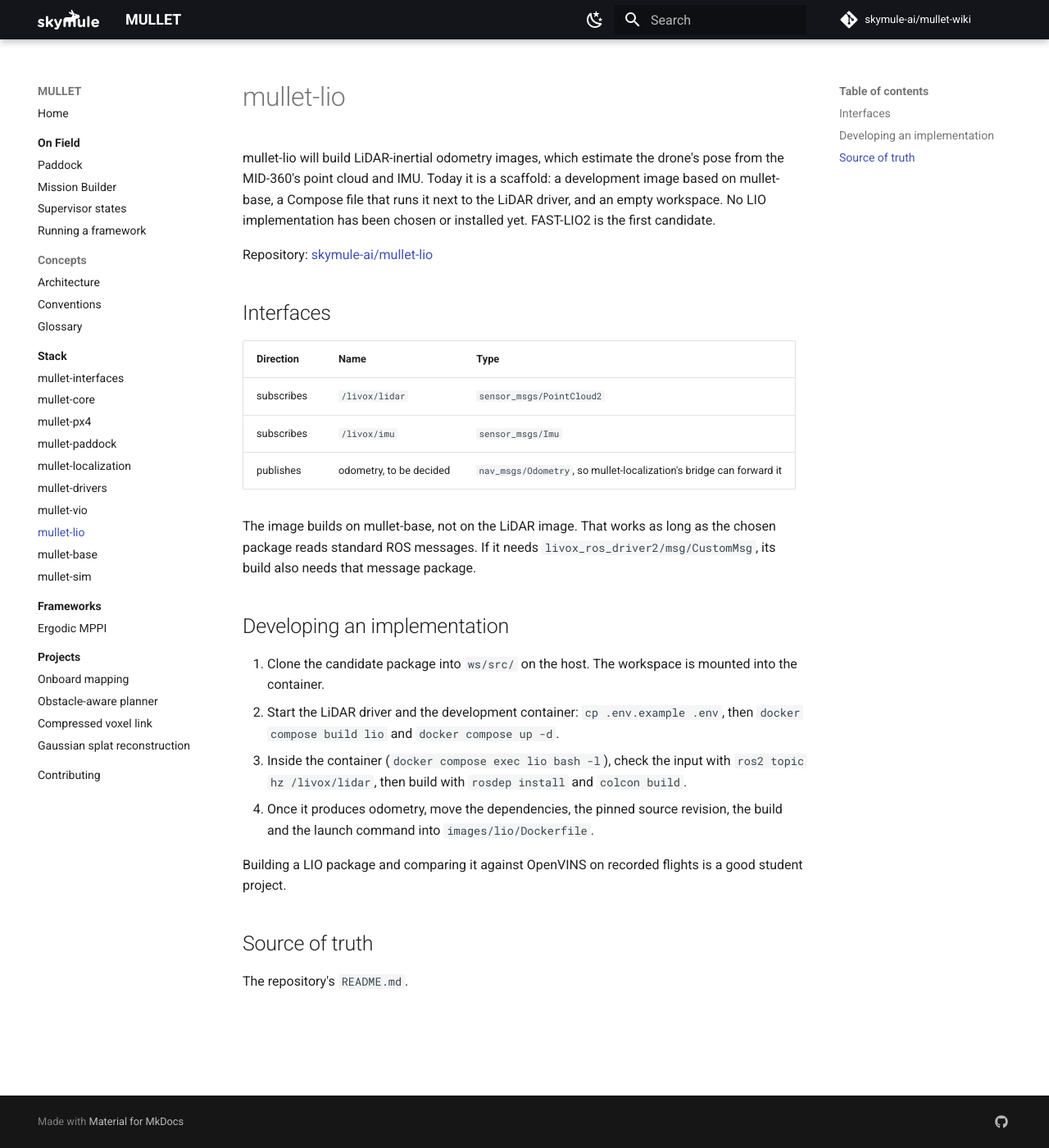
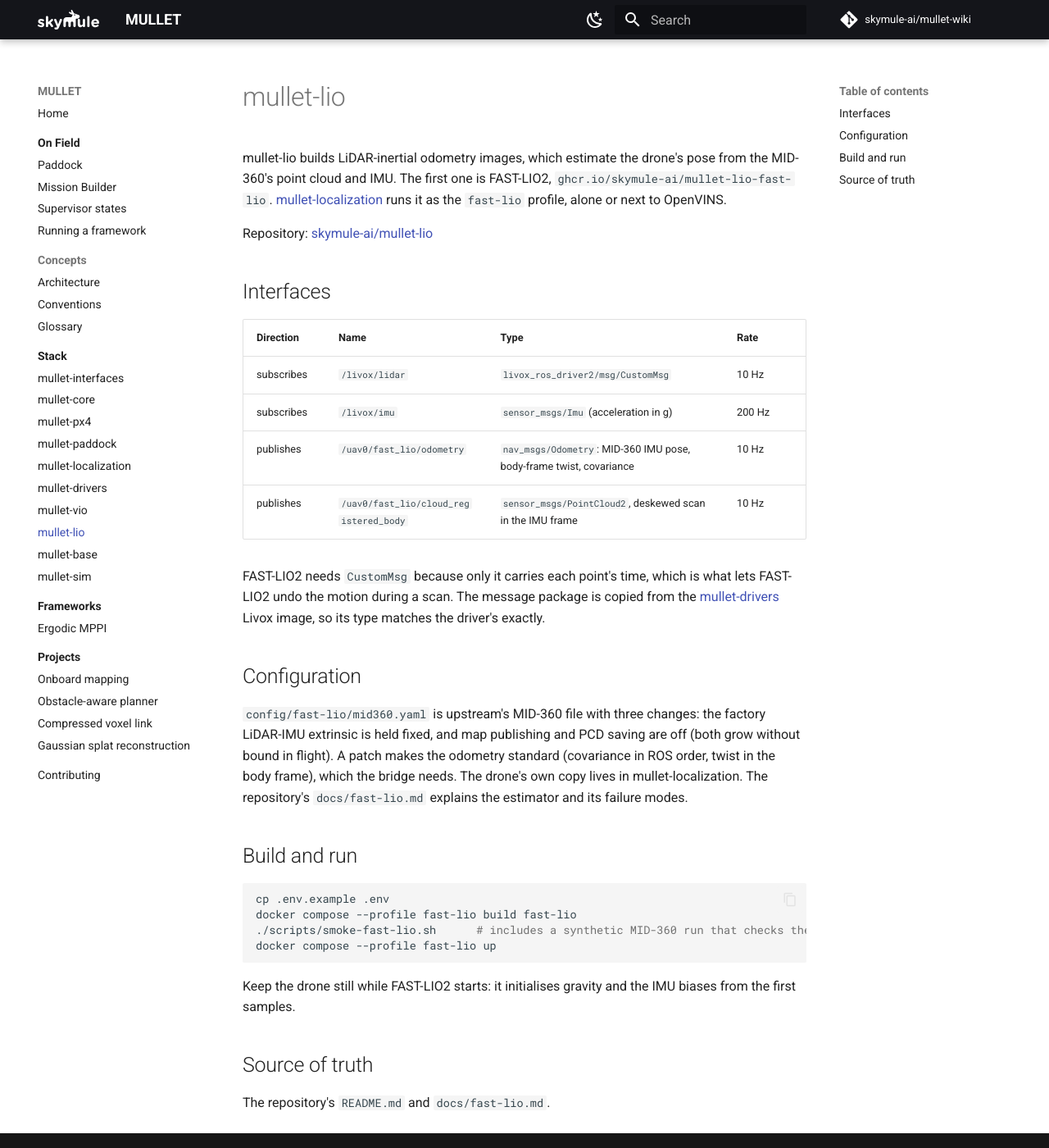
Before and after one commit to skymule-ai/mullet-wiki, an MkDocs documentation site: the page built from docs/stack/lio.md, in a window 1280 px wide and 1400 px high. Shown: the whole window at 82% size. Built offline with MkDocs 1.6.1 and Material for MkDocs 9.7.7, drawn with Linux system fonts in a browser that asks for light colours; comment, search, counter and statistics services are not loaded.

Commit message:
mullet-lio is FAST-LIO2; Livox CustomMsg and PTP; both estimators in mullet-localization

````diff
--- a/docs/stack/lio.md
+++ b/docs/stack/lio.md
@@ -1,28 +1,35 @@
 # mullet-lio
 
-mullet-lio will build LiDAR-inertial odometry images, which estimate the drone's pose from the MID-360's point cloud and IMU. Today it is a scaffold: a development image based on mullet-base, a Compose file that runs it next to the LiDAR driver, and an empty workspace. No LIO implementation has been chosen or installed yet. FAST-LIO2 is the first candidate.
+mullet-lio builds LiDAR-inertial odometry images, which estimate the drone's pose from the MID-360's point cloud and IMU. The first one is FAST-LIO2, `ghcr.io/skymule-ai/mullet-lio-fast-lio`. [mullet-localization](localization.md) runs it as the `fast-lio` profile, alone or next to OpenVINS.
 
 Repository: [skymule-ai/mullet-lio](https://github.com/skymule-ai/mullet-lio)
 
 ## Interfaces
 
-| Direction | Name | Type |
-| --- | --- | --- |
-| subscribes | `/livox/lidar` | `sensor_msgs/PointCloud2` |
-| subscribes | `/livox/imu` | `sensor_msgs/Imu` |
-| publishes | odometry, to be decided | `nav_msgs/Odometry`, so mullet-localization's bridge can forward it |
+| Direction | Name | Type | Rate |
+| --- | --- | --- | --- |
+| subscribes | `/livox/lidar` | `livox_ros_driver2/msg/CustomMsg` | 10 Hz |
+| subscribes | `/livox/imu` | `sensor_msgs/Imu` (acceleration in g) | 200 Hz |
+| publishes | `/uav0/fast_lio/odometry` | `nav_msgs/Odometry`: MID-360 IMU pose, body-frame twist, covariance | 10 Hz |
+| publishes | `/uav0/fast_lio/cloud_registered_body` | `sensor_msgs/PointCloud2`, deskewed scan in the IMU frame | 10 Hz |
 
-The image builds on mullet-base, not on the LiDAR image. That works as long as the chosen package reads standard ROS messages. If it needs `livox_ros_driver2/msg/CustomMsg`, its build also needs that message package.
+FAST-LIO2 needs `CustomMsg` because only it carries each point's time, which is what lets FAST-LIO2 undo the motion during a scan. The message package is copied from the [mullet-drivers](drivers.md) Livox image, so its type matches the driver's exactly.
 
-## Developing an implementation
+## Configuration
 
-1. Clone the candidate package into `ws/src/` on the host. The workspace is mounted into the container.
-2. Start the LiDAR driver and the development container: `cp .env.example .env`, then `docker compose build lio` and `docker compose up -d`.
-3. Inside the container (`docker compose exec lio bash -l`), check the input with `ros2 topic hz /livox/lidar`, then build with `rosdep install` and `colcon build`.
-4. Once it produces odometry, move the dependencies, the pinned source revision, the build and the launch command into `images/lio/Dockerfile`.
+`config/fast-lio/mid360.yaml` is upstream's MID-360 file with three changes: the factory LiDAR-IMU extrinsic is held fixed, and map publishing and PCD saving are off (both grow without bound in flight). A patch makes the odometry standard (covariance in ROS order, twist in the body frame), which the bridge needs. The drone's own copy lives in mullet-localization. The repository's `docs/fast-lio.md` explains the estimator and its failure modes.
 
-Building a LIO package and comparing it against OpenVINS on recorded flights is a good student project.
+## Build and run
+
+```bash
+cp .env.example .env
+docker compose --profile fast-lio build fast-lio
+./scripts/smoke-fast-lio.sh      # includes a synthetic MID-360 run that checks the odometry
+docker compose --profile fast-lio up
+```
+
+Keep the drone still while FAST-LIO2 starts: it initialises gravity and the IMU biases from the first samples.
 
 ## Source of truth
 
-The repository's `README.md`.
+The repository's `README.md` and `docs/fast-lio.md`.
````
Also changed, not shown: docs/stack/drivers.md (+2 -2 lines), docs/stack/localization.md (+9 -7 lines).
